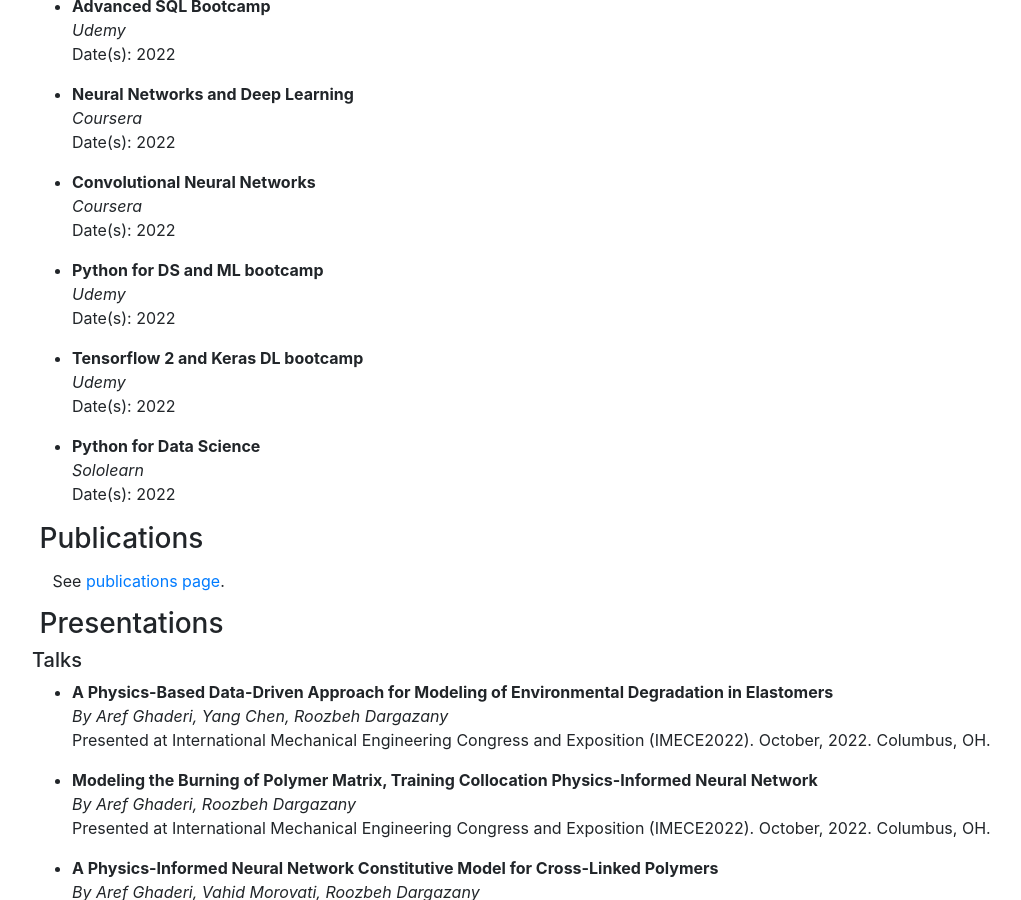
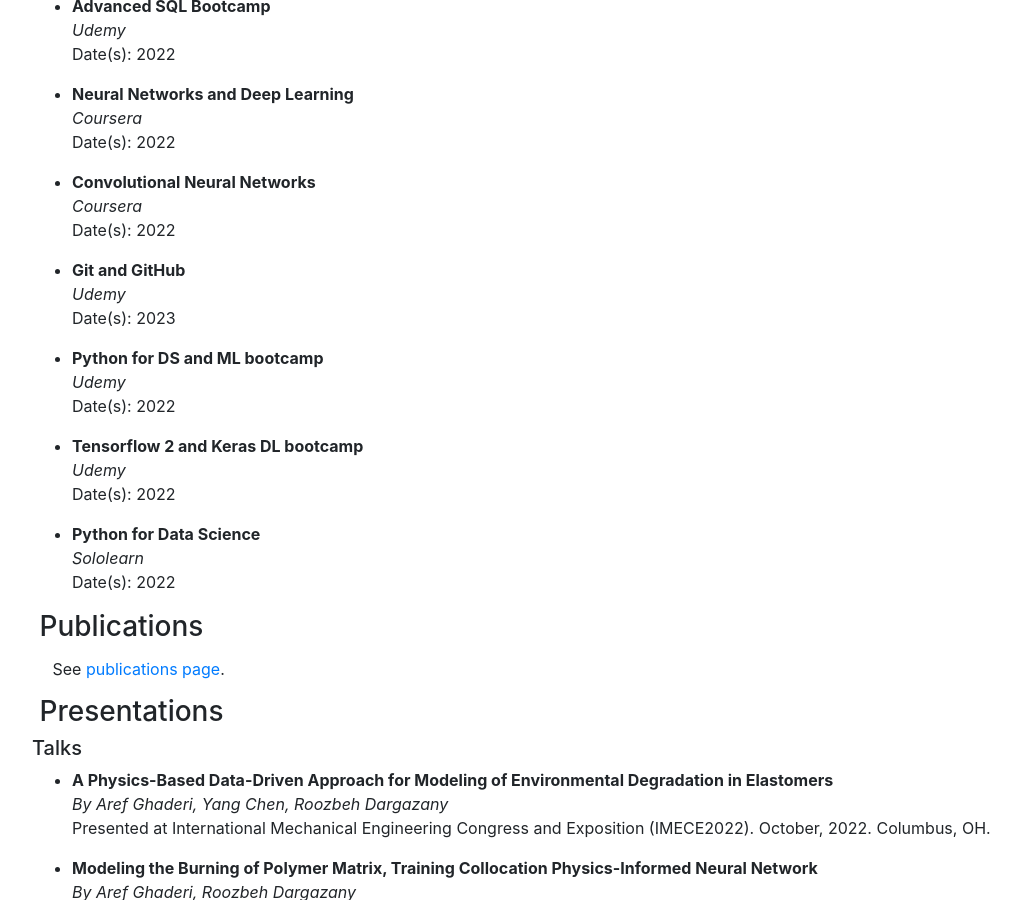
Before and after one commit to A-Ghaderi/Webpage, a Jekyll site: the page built from _pages/cv.md, in a window 1280 px wide and 900 px high, scrolled down 702 px. Shown: the whole window, without its empty margins (53-1074 px from the left). Built offline with Jekyll 4.4.1, drawn with Linux system fonts in a browser that asks for light colours; nearby versions of some CDN libraries.

Commit message:
Update cv_workshops.yml

```diff
--- a/_data/cv_workshops.yml
+++ b/_data/cv_workshops.yml
@@ -21,6 +21,11 @@
   for: Coursera
 
 - workshop: |
+    Git and GitHub
+  date: 2023
+  for: Udemy
+
+- workshop: |
     Python for DS and ML bootcamp
   date: 2022
   for: Udemy
```
